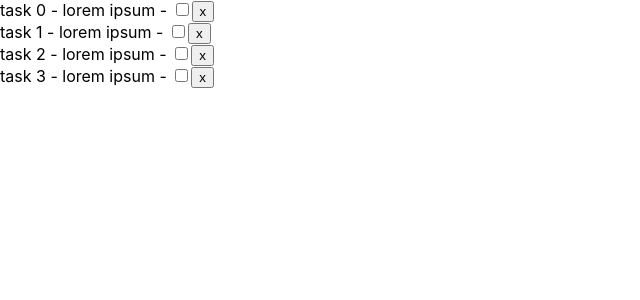
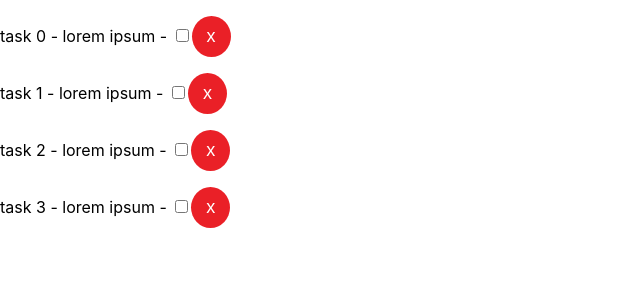
Before and after one commit to alanmaranto/Task-App-React, a React (Create React App) app: page / in a window 1280 px wide. Shown: the top 300 px of the page, without its empty margins (0-640 px from the left). Built offline with nearby package versions, Linux system fonts and the light colour scheme.

Commit message:
task styles

```diff
--- a/src/components/Task.js
+++ b/src/components/Task/Task.js
@@ -4,13 +4,23 @@ class Task extends Component {
   render() {
     const { task } = this.props;
     return (
-      <div>
+      <p className="">
         {task.title} - {task.description} - {task.done}
         <input type="checkbox" />
-        <button>x</button>
-      </div>
+        <button style={btnDelete}>x</button>
+      </p>
     );
   }
 }
 
+const btnDelete = {
+  fontSize: '18px',
+  background: '#ea2027',
+  color: '#fff',
+  border: 'none',
+  padding: '10px 15px',
+  borderRadius: '50%',
+  cursor: 'pointer',
+}
+
 export default Task;
--- a/src/components/Tasks.js
+++ b/src/components/Tasks.js
@@ -1,6 +1,6 @@
 import React, { Component } from "react";
 
-import Task from "./Task";
+import Task from "./Task/Task";
 
 class Tasks extends Component {
   render() {
```
